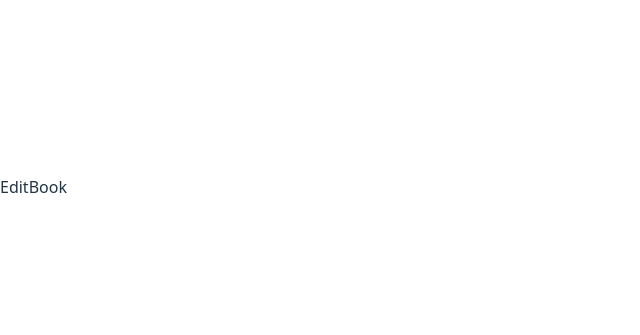
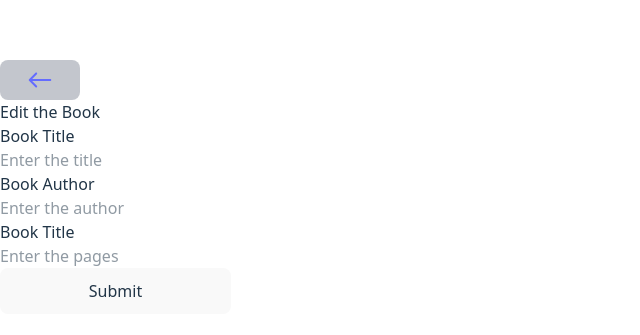
Before and after one commit to ankush-github-11/library-management-system, a React app in the folder frontend/: page /books/edit/1 in a window 1280 px wide. Shown: the part 213-548 px from the top of the page, without its empty margins (0-640 px from the left). Built offline with nearby package versions, Linux system fonts and the light colour scheme; no server answers; the HTML template or start-up script is replaced by a standard one.

Commit message:
Building the Edit Book Page Logic

```diff
--- a/frontend/src/pages/CreateBook.tsx
+++ b/frontend/src/pages/CreateBook.tsx
@@ -57,7 +57,7 @@ const CreateBook = () => {
 
   return (
     <div>
-      {popup && <div>✅ Book Created Successfully</div>}
+      {popup && <div>Book Created Successfully</div>}
 
       <h2>Create a Book</h2>
 
@@ -65,7 +65,7 @@ const CreateBook = () => {
         type="text"
         placeholder="Enter the title"
         value={book.title}
-        onChange={(e) =>
+        onChange={(e: React.ChangeEvent<HTMLInputElement>) =>
           setBook({ ...book, title: e.target.value })
         }
       />
@@ -74,7 +74,7 @@ const CreateBook = () => {
         type="text"
         placeholder="Enter the author"
         value={book.author}
-        onChange={(e) =>
+        onChange={(e: React.ChangeEvent<HTMLInputElement>) =>
           setBook({ ...book, author: e.target.value })
         }
       />
@@ -83,7 +83,7 @@ const CreateBook = () => {
         type="text"
         placeholder="Enter the number of pages"
         value={book.pages}
-        onChange={(e) =>
+        onChange={(e: React.ChangeEvent<HTMLInputElement>) =>
           setBook({ ...book, pages: e.target.value })
         }
       />
--- a/frontend/src/pages/EditBook.tsx
+++ b/frontend/src/pages/EditBook.tsx
@@ -1,9 +1,87 @@
+import axios from "axios";
+import { useEffect, useState } from "react";
+import { useNavigate, useParams } from "react-router-dom";
+import Spinner from "../components/Spinner";
+import BackButton from "../components/BackButton";
+
+interface Book {
+  title: string;
+  author: string;
+  pages: string;
+}
 const EditBook = () => {
+  const navigate = useNavigate();
+  const [book, setBook] = useState<Book>({
+    title: "",
+    author: "",
+    pages: "",
+  });
+  const [loading, setLoading] = useState<boolean>(true);
+  const [submitting, setSubmitting] = useState<boolean>(false);
+  const {id} = useParams();
+  useEffect(() =>{
+    axios
+      .get(`http://localhost:3000/books/${id}`)
+      .then((res) =>{
+        setLoading(false);
+        setBook(res.data);
+      })
+      .catch((error) =>{
+        console.log(error);
+        setLoading(false);
+      })
+  }, [id]);
+  const handleSubmit = () =>{
+    if(!book.title || !book.author || !book.pages){
+      alert("No fields should be blank");
+      return;
+    }
+    if(isNaN(parseInt(book.pages))){
+      alert("Pages should be Integer");
+      return;
+    }
+    setSubmitting(true);
+    axios
+    .put(`http://localhost:3000/books/${id}`, book)
+    .then(() =>{
+      navigate('/', {replace: true});
+    })
+    .catch((error) => {
+      console.log(error);
+      setSubmitting(false);
+    })
+  }
   return (
     <div>
-      EditBook
+      <BackButton />
+      <div>Edit the Book</div>
+      {loading && (
+        <div>
+          <Spinner />
+        </div>
+      )}
+      {!loading && (
+        <div className="flex flex-col">
+          <div>Book Title</div>
+          <input type="text" placeholder="Enter the title" value={book.title} onChange={(e: React.ChangeEvent<HTMLInputElement>) =>{
+            setBook({...book, title: e.target.value});
+          }}/>
+          <div>Book Author</div>
+          <input type="text" placeholder="Enter the author" value={book.author} onChange={(e: React.ChangeEvent<HTMLInputElement>) =>{
+            setBook({...book, author: e.target.value});
+          }}/>
+          <div>Book Title</div>
+          <input type="text" placeholder="Enter the pages" value={book.pages} onChange={(e: React.ChangeEvent<HTMLInputElement>) =>{
+            setBook({...book, pages: e.target.value});
+          }}/>
+          <button onClick={handleSubmit} disabled={submitting}>
+            {submitting ? <Spinner /> : "Submit"}
+          </button>
+        </div>
+        )
+      }
     </div>
   )
-}
+};
 
-export default EditBook
+export default EditBook;
```
